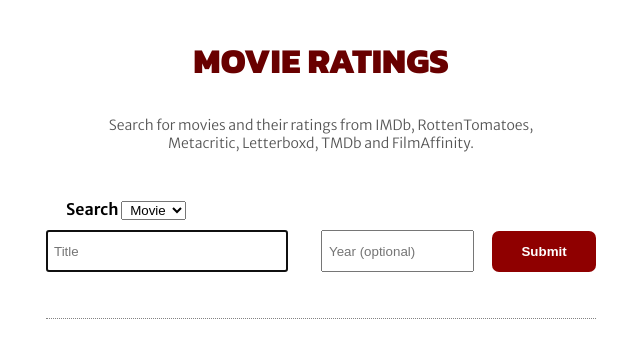
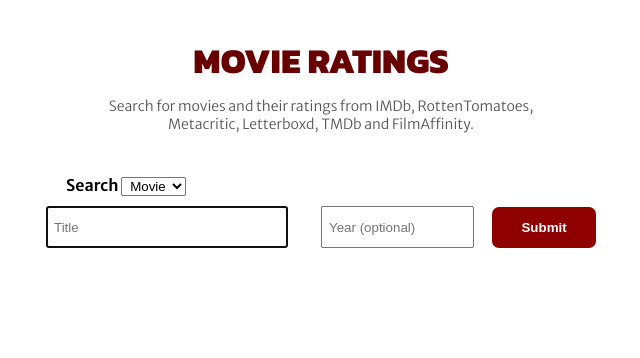
Before and after one commit to lugrao/movie_ratings, a Flask app: page / in a window 1280 px wide. Shown: the top 358 px of the page, without its empty margins (319-959 px from the left). Run offline with Flask 2, Linux system fonts and the light colour scheme.

Commit message:
move hrs and add padding and margins to several elements

```diff
--- a/static/person.js
+++ b/static/person.js
@@ -68,10 +68,9 @@ async function loadMoreResults() {
     }
 
     new_person.innerHTML = `
-        <hr>
         <li class="person-info">
             <a href="/person/${person["id"]}">
-            <img src="${imgPath}" alt="${person["name"]}">
+            <img src="${imgPath}" alt="${person["name"]}" width="100" height="100">
             ${person["name"]}</a> - ${person["known_for_department"]}
             <br>
             <br>
@@ -90,6 +89,5 @@ async function loadMoreResults() {
 
   if (page > response["total_pages"]) {
     $loadMore.style.display = "none"
-    document.querySelector("#load-more-hr").style.display = "none"
   }
 }
--- a/static/styles.css
+++ b/static/styles.css
@@ -21,6 +21,7 @@ nav {
 nav h1 {
   font-family: "Kanit", sans-serif;
   font-size: 35px;
+  margin-bottom: 10px;
 }
 
 nav a:link,
@@ -61,8 +62,7 @@ a:hover {
 hr {
   border: none;
   border-top: 1px dotted #838383;
-  margin-bottom: 15px;
-  clear: both;
+  margin: 50px auto;
   max-width: 550px;
 }
 
@@ -70,7 +70,7 @@ hr {
   font-size: 14px;
   color: #555555;
   max-width: 450px;
-  margin: 0 auto;
+  margin: 0 auto 25px;
 }
 
 .button {
@@ -125,7 +125,7 @@ hr {
 }
 
 .person-info {
-  padding: 0 10px;
+  padding: 30px 0;
   overflow: hidden;
 }
 
@@ -154,7 +154,7 @@ hr {
 
 .container {
   max-width: 550px;
-  margin: 30px auto;
+  margin: 0 auto;
   padding: 0 13px;
   background-color: white;
   padding: 12px;
@@ -162,6 +162,7 @@ hr {
 
 .search {
   height: 77px;
+  margin-bottom: 70px;
 }
 
 .search-form {
--- a/templates/genre.html
+++ b/templates/genre.html
@@ -6,7 +6,7 @@ Movie Ratings | movies['genre']['name']
 
 {% block main %}
 <div class="container">
-    <h4>{{ movies['genre']['name'] }} movies</h4>
+    <h2>{{ movies['genre']['name'] }} movies</h2>
     <ul id="genre-movie-list">
         {% for movie in movies['movies']%}
         <li><a href="/movie/{{ movie['id'] }}">{{ movie['title'] }} {{ movie['year'] }}</a></li>
--- a/templates/layout.html
+++ b/templates/layout.html
@@ -50,7 +50,6 @@
                 <input type="submit" value="Submit" class="clickable button">
             </form>
         </div>
-        <hr>
         {% block main %}{% endblock %}
     </main>
     <script src="{{ url_for('static', filename='search.js') }}"></script>
--- a/templates/movie.html
+++ b/templates/movie.html
@@ -108,13 +108,13 @@ Movie Ratings{% if movie %} | {{ movie['title'] }} {{ '(' + movie['year'] + ')'
         <h3 id="average-rating"></h3>
     </div>
     {% else %}
-    <h4>Couldn't find movie.</h4>
+    <h2>Couldn't find movie.</h2>
     {% endif %}
 </div>
 
 {% if not id and more_results and more_results['movies']|length > 1 %}
-<hr>
 <div class="container">
+    <hr>
     <h4>More results for "{{ title + ' ' + year if year else title}}":</h4>
     <ul id="more-results-list">
         {% for i in more_results['movies'] %}
@@ -128,8 +128,8 @@ Movie Ratings{% if movie %} | {{ movie['title'] }} {{ '(' + movie['year'] + ')'
     {% endif %}
 </div>
 {% elif id and more_results and more_results['movies']|length > 1 %}
-<hr>
 <div class="container">
+    <hr>
     <h4>Similar movies:</h4>
     <ul id="more-results-list">
         {% for i in more_results['movies'] %}
--- a/templates/person.html
+++ b/templates/person.html
@@ -13,11 +13,11 @@ Movie Ratings
     {% if not search_result['results'] %}
     <h4>Nothing was found.</h4>
     {% else %}
-    <h4>Results for "{{ query }}":</h4>
+    <h2>Results for "{{ query }}":</h2>
     <ul id="results-list">
         {% for person in search_result['results'] %}
         {% if person != search_result['results'][0] %}
-        <hr>{% endif %}
+        {% endif %}
         <li class="person-info">
             <a href="/person/{{ person['id'] }}">
                 {% if person['profile_path'] %}
@@ -42,7 +42,6 @@ Movie Ratings
         {% endfor %}
     </ul>
     {% if search_result['total_pages'] > 1 %}
-    <hr id="load-more-hr">
     <a id="load-more" data-query="{{ query }}" href="#more">Load more</a>
     {% endif %}
     {% endif %}
```
Lines whose indentation alone changed are shown as unchanged.
